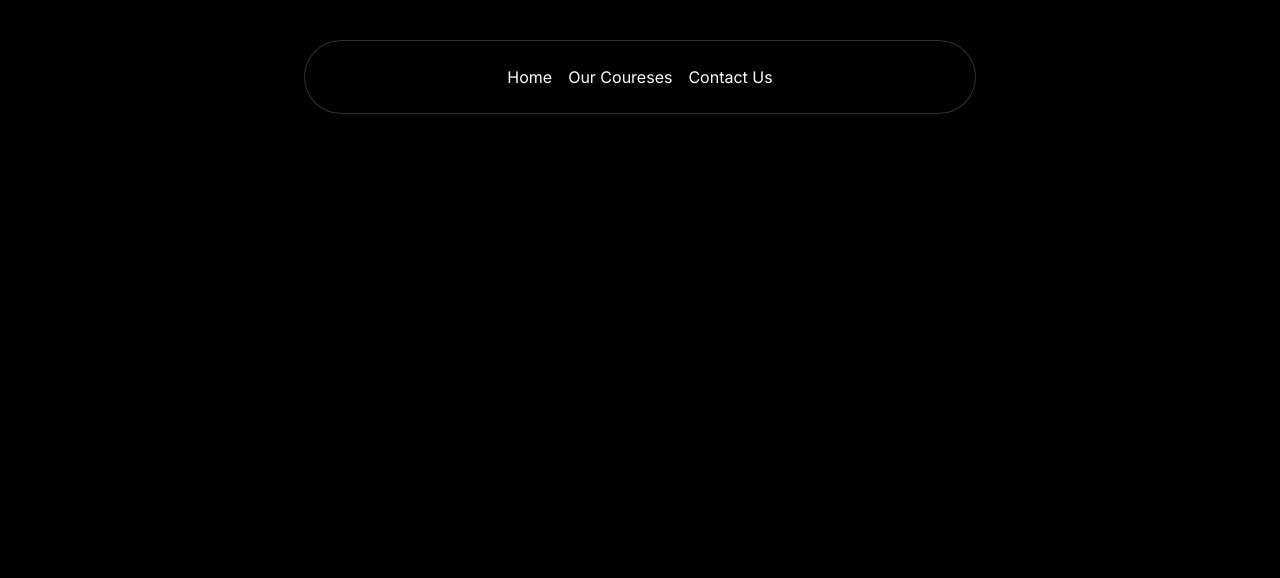
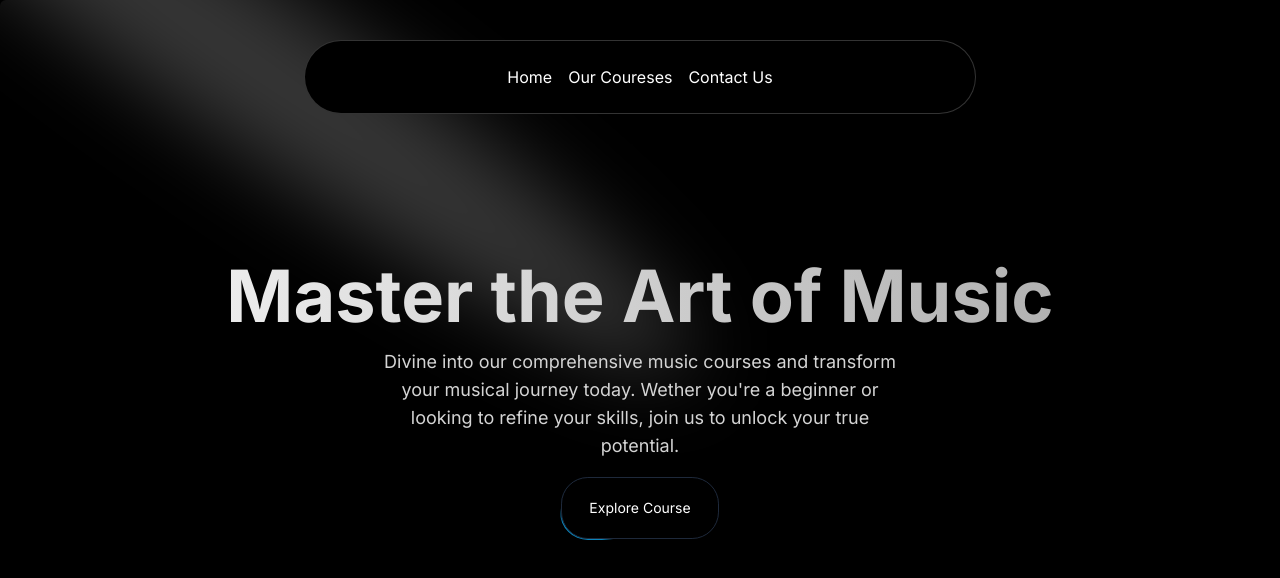
Before and after one commit to DarshTank/MusicAcademy-NextJS-Project, a Next.js app: page / in a window 1280 px wide. Shown: the top 578 px of the page. Built offline with nearby package versions, Linux system fonts and the light colour scheme.

Commit message:
Hero Section Challange

```diff
--- a/package.json
+++ b/package.json
@@ -9,6 +9,7 @@
     "lint": "next lint"
   },
   "dependencies": {
+    "autoprefixer": "^10.4.20",
     "clsx": "^2.1.1",
     "framer-motion": "^11.17.0",
     "next": "15.1.4",
@@ -23,8 +24,8 @@
     "@types/react-dom": "^19",
     "eslint": "^9",
     "eslint-config-next": "15.1.4",
-    "postcss": "^8",
-    "tailwindcss": "^3.4.1",
+    "postcss": "^8.4.49",
+    "tailwindcss": "^3.4.17",
     "typescript": "^5"
   }
 }
--- a/src/app/page.tsx
+++ b/src/app/page.tsx
@@ -1,7 +1,9 @@
+import HeroSection from "@/components/HeroSection";
+
 export default function Home() {
   return (
-    <main className="min-h-screen bg-black/[0.96] antialiased bg-gird-white/[0.02]">
-      <h1 className="text-2xl text-center">Hello World</h1>
+    <main className="min-h-screen bg-black antialiased">
+      <HeroSection />
     </main>
   );
 }
--- /dev/null
+++ b/src/components/HeroSection.tsx
@@ -0,0 +1,42 @@
+import Link from "next/link";
+import { Spotlight } from "./ui/Spotlight";
+import { Button } from "./ui/moving-border";
+
+function HeroSection() {
+  return (
+    <div className="text-2xl text-white text-center h-auto m:h-[40rem] w-full rounded-md flex flex-col items-center justify-center relative overflow-hidden mx-auto py-10 m:py-0 min-h-screen bg-black antialiased">
+      <Spotlight
+        className="-top-40 left-0 md:left-60 md:-top-20"
+        fill="white"
+      />
+      <div className="p-4 relative z-10 w-full text-center">
+        <h1
+          className="mt-20 md:mt-0 text-4xl md:text-7xl
+        font-bold bg-clip-text text-transparent
+        bg-gradient-to-r from-neutral-50 to-neutral-400"
+        >
+          Master the Art of Music
+        </h1>
+        <p
+          className="mt-4 font-normal text-base md:text-lg
+text-neutral-300 max-w-lg mx-auto"
+        >
+          Divine into our comprehensive music courses and transform your musical
+          journey today. Wether you're a beginner or looking to refine your
+          skills, join us to unlock your true potential.
+        </p>
+        <div className="mt-4">
+          {/* <Link href={"/courses"}> Explore Courses</Link> */}
+          <Button
+            borderRadius="1.75rem"
+            className="bg-white dark:bg-black text-black dark:text-white border-neutral-200 dark:border-slate-800"
+          >
+            Explore Course
+          </Button>
+        </div>
+      </div>
+    </div>
+  );
+}
+
+export default HeroSection;
--- /dev/null
+++ b/src/components/ui/Spotlight.tsx
@@ -0,0 +1,56 @@
+import React from "react";
+import { cn } from "@/utils/cn";
+
+type SpotlightProps = {
+  className?: string;
+  fill?: string;
+};
+
+export const Spotlight = ({ className, fill }: SpotlightProps) => {
+  return (
+    <svg
+      className={cn(
+        "animate-spotlight pointer-events-none absolute z-[1]  h-[169%] w-[138%] lg:w-[84%] opacity-0",
+        className
+      )}
+      xmlns="http://www.w3.org/2000/svg"
+      viewBox="0 0 3787 2842"
+      fill="none"
+    >
+      <g filter="url(#filter)">
+        <ellipse
+          cx="1924.71"
+          cy="273.501"
+          rx="1924.71"
+          ry="273.501"
+          transform="matrix(-0.822377 -0.568943 -0.568943 0.822377 3631.88 2291.09)"
+          fill={fill || "white"}
+          fillOpacity="0.21"
+        ></ellipse>
+      </g>
+      <defs>
+        <filter
+          id="filter"
+          x="0.860352"
+          y="0.838989"
+          width="3785.16"
+          height="2840.26"
+          filterUnits="userSpaceOnUse"
+          colorInterpolationFilters="sRGB"
+        >
+          <feFlood floodOpacity="0" result="BackgroundImageFix"></feFlood>
+          <feBlend
+            mode="normal"
+            in="SourceGraphic"
+            in2="BackgroundImageFix"
+            result="shape"
+          ></feBlend>
+          <feGaussianBlur
+            stdDeviation="151"
+            result="effect1_foregroundBlur_1065_8"
+          ></feGaussianBlur>
+        </filter>
+      </defs>
+    </svg>
+  );
+};
--- /dev/null
+++ b/src/components/ui/moving-border.tsx
@@ -0,0 +1,139 @@
+"use client";
+import React, { useRef } from "react";
+import {
+  motion,
+  useAnimationFrame,
+  useMotionTemplate,
+  useMotionValue,
+  useTransform,
+} from "framer-motion";
+import { cn } from "@/utils/cn";
+
+export function Button({
+  borderRadius = "1.75rem",
+  children,
+  as: Component = "button",
+  containerClassName,
+  borderClassName,
+  duration,
+  className,
+  ...otherProps
+}: {
+  borderRadius?: string;
+  children: React.ReactNode;
+  as?: any;
+  containerClassName?: string;
+  borderClassName?: string;
+  duration?: number;
+  className?: string;
+  [key: string]: any;
+}) {
+  return (
+    <Component
+      className={cn(
+        "bg-transparent relative text-xl  h-16 w-40 p-[1px] overflow-hidden ",
+        containerClassName
+      )}
+      style={{
+        borderRadius: borderRadius,
+      }}
+      {...otherProps}
+    >
+      <div
+        className="absolute inset-0"
+        style={{ borderRadius: `calc(${borderRadius} * 0.96)` }}
+      >
+        <MovingBorder duration={duration} rx="30%" ry="30%">
+          <div
+            className={cn(
+              "h-20 w-20 opacity-[0.8] bg-[radial-gradient(var(--sky-500)_40%,transparent_60%)]",
+              borderClassName
+            )}
+          />
+        </MovingBorder>
+      </div>
+
+      <div
+        className={cn(
+          "relative bg-slate-900/[0.8] border border-slate-800 backdrop-blur-xl text-white flex items-center justify-center w-full h-full text-sm antialiased",
+          className
+        )}
+        style={{
+          borderRadius: `calc(${borderRadius} * 0.96)`,
+        }}
+      >
+        {children}
+      </div>
+    </Component>
+  );
+}
+
+export const MovingBorder = ({
+  children,
+  duration = 2000,
+  rx,
+  ry,
+  ...otherProps
+}: {
+  children: React.ReactNode;
+  duration?: number;
+  rx?: string;
+  ry?: string;
+  [key: string]: any;
+}) => {
+  // Use a proper type for `pathRef`
+  const pathRef = useRef<SVGRectElement | null>(null);
+  const progress = useMotionValue<number>(0);
+
+  useAnimationFrame((time) => {
+    const length = pathRef.current?.getTotalLength();
+    if (length) {
+      const pxPerMillisecond = length / duration;
+      progress.set((time * pxPerMillisecond) % length);
+    }
+  });
+
+  const x = useTransform(
+    progress,
+    (val) => pathRef.current?.getPointAtLength(val).x ?? 0
+  );
+  const y = useTransform(
+    progress,
+    (val) => pathRef.current?.getPointAtLength(val).y ?? 0
+  );
+
+  const transform = useMotionTemplate`translateX(${x}px) translateY(${y}px) translateX(-50%) translateY(-50%)`;
+
+  return (
+    <>
+      <svg
+        xmlns="http://www.w3.org/2000/svg"
+        preserveAspectRatio="none"
+        className="absolute h-full w-full"
+        width="100%"
+        height="100%"
+        {...otherProps}
+      >
+        <rect
+          fill="none"
+          width="100%"
+          height="100%"
+          rx={rx}
+          ry={ry}
+          ref={pathRef} // Properly typed reference
+        />
+      </svg>
+      <motion.div
+        style={{
+          position: "absolute",
+          top: 0,
+          left: 0,
+          display: "inline-block",
+          transform,
+        }}
+      >
+        {children}
+      </motion.div>
+    </>
+  );
+};
--- a/tailwind.config.ts
+++ b/tailwind.config.ts
@@ -1,4 +1,20 @@
 import type { Config } from "tailwindcss";
+const colors = require("tailwindcss/colors");
+const flattenColorPalette = require("tailwindcss/lib/util/flattenColorPalette").default;
+function addVariablesForColors({ addBase, theme }: any) {
+  // Flatten the color palette from the theme
+  const allColors = flattenColorPalette(theme('colors'));
+
+  // Create a new object with CSS variable names and their corresponding values
+  const newVars = Object.fromEntries(
+    Object.entries(allColors).map(([key, value]) => [`--${key}`, value])
+  );
+
+  // Add the CSS variables to the :root element
+  addBase({
+    ':root': newVars,
+  });
+}
 
 const config: Config = {
   content: [
@@ -9,13 +25,29 @@
   darkMode: "class",
   theme: {
     extend: {
+      animation: {
+        spotlight: "spotlight 2s ease .75s 1 forwards",
+      },
       colors: {
         background: "var(--background)",
         foreground: "var(--foreground)",
       },
+      keyframes: {
+        spotlight: {
+          "0%": {
+            opacity: "0",
+            transform: "translate(-72%, -62%) scale(0.5)",
+          },
+          "100%": {
+            opacity: "1",
+            transform: "translate(-50%, -40%) scale(1)",
+          },
+        },
+      },
+
     },
   },
-  plugins: [],
+  plugins: [addVariablesForColors],
 };
 
 export default config;
```
Also changed, not shown: 1 other file (tests, documents, lock files or other folders).
